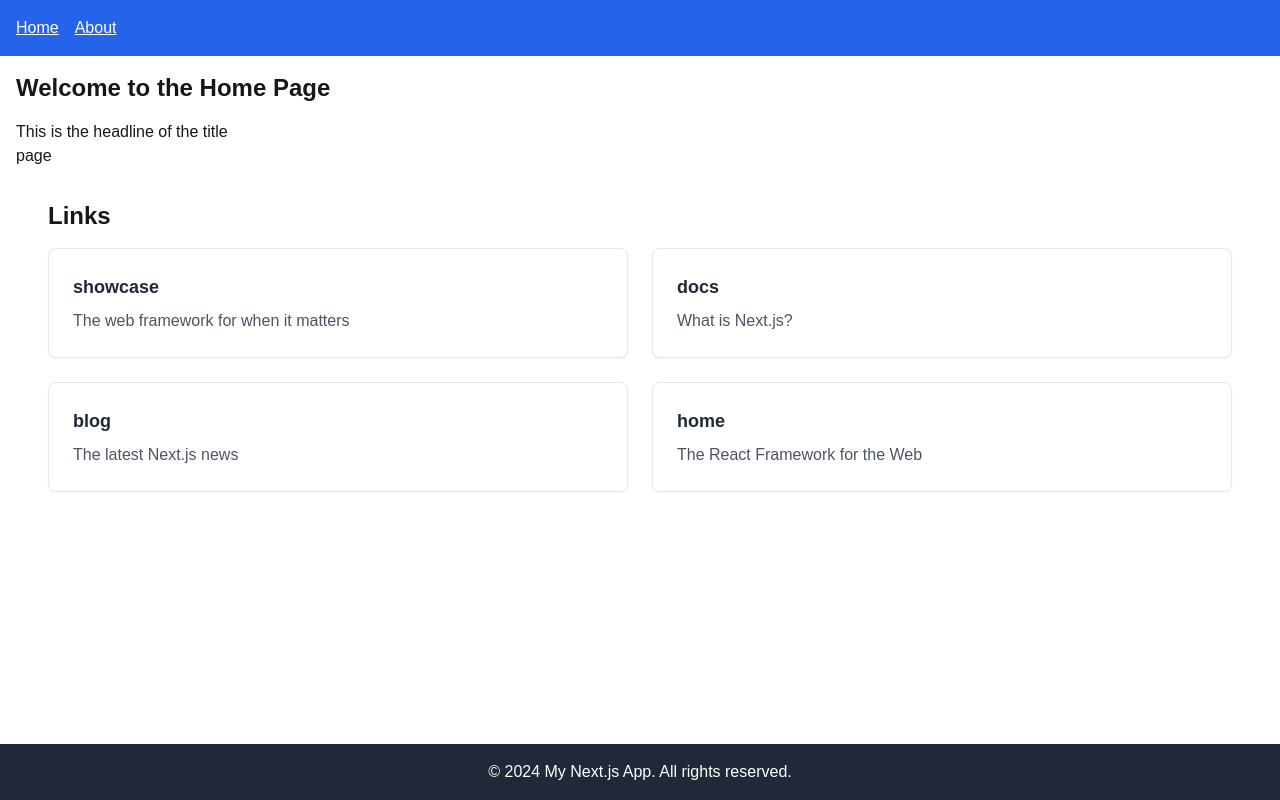
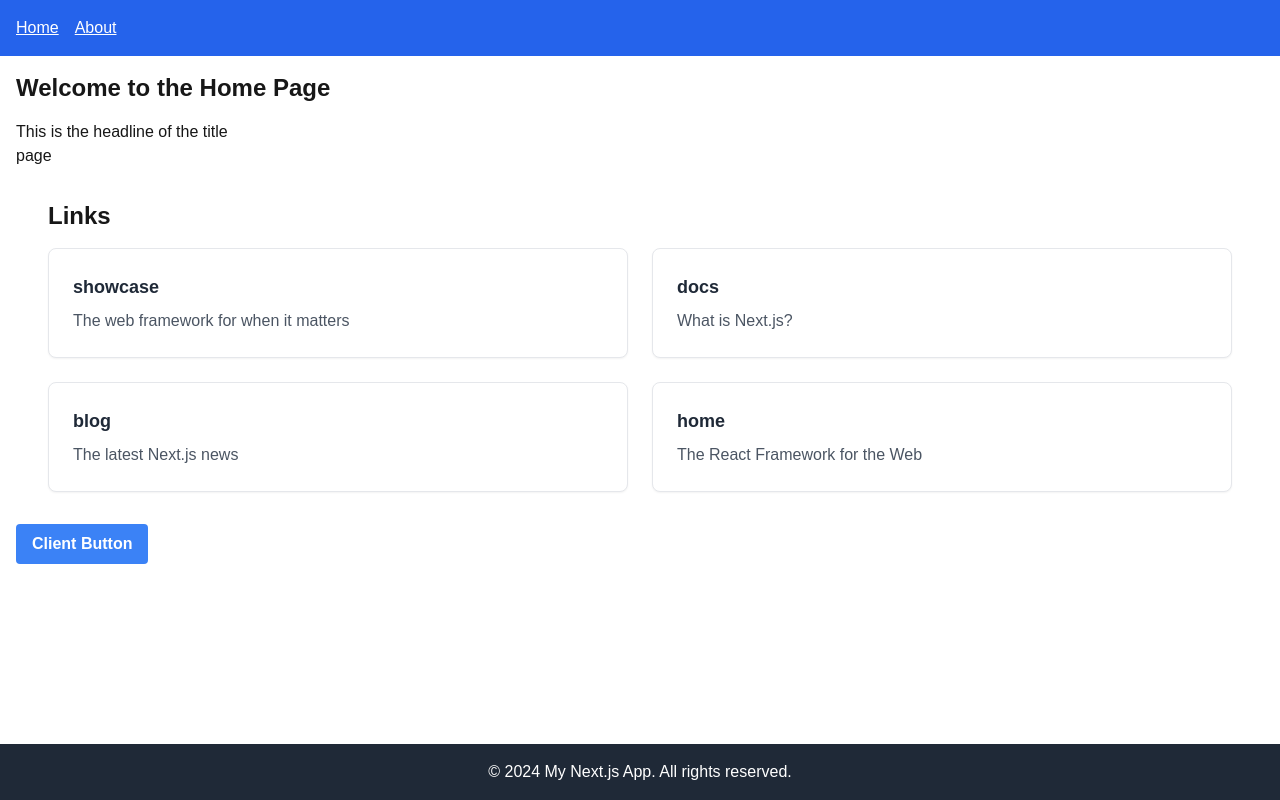
Before and after one commit to masaki0325/react-app, a Next.js app: page / in a window 1280 px wide. Built offline with nearby package versions, Linux system fonts and the light colour scheme.

Commit message:
✨ ClientButtonコンポーネントを追加し、HomePageに統合しました。

```diff
--- a/src/app/page.tsx
+++ b/src/app/page.tsx
@@ -1,5 +1,6 @@
 import Headline from '@/components/Headline';
 import Links from '@/components/Links';
+import ClientButton from '@/components/ClientButton';
 
 export default function HomePage() {
   return (
@@ -7,6 +8,7 @@ export default function HomePage() {
       <h2 className="text-2xl font-bold mb-4">Welcome to the Home Page</h2>
       <Headline title="title" page="page" />
       <Links />
+      <ClientButton />
     </div>
   );
 }
--- /dev/null
+++ b/src/components/ClientButton.tsx
@@ -0,0 +1,18 @@
+'use client';
+
+import { useCallback } from 'react';
+
+export default function ClientButton() {
+  const handleClick = useCallback(() => {
+    alert('Hello, world!');
+  }, []);
+
+  return (
+    <button
+      className="bg-blue-500 hover:bg-blue-700 text-white font-bold py-2 px-4 rounded"
+      onClick={handleClick}
+    >
+      Client Button
+    </button>
+  );
+}
```
